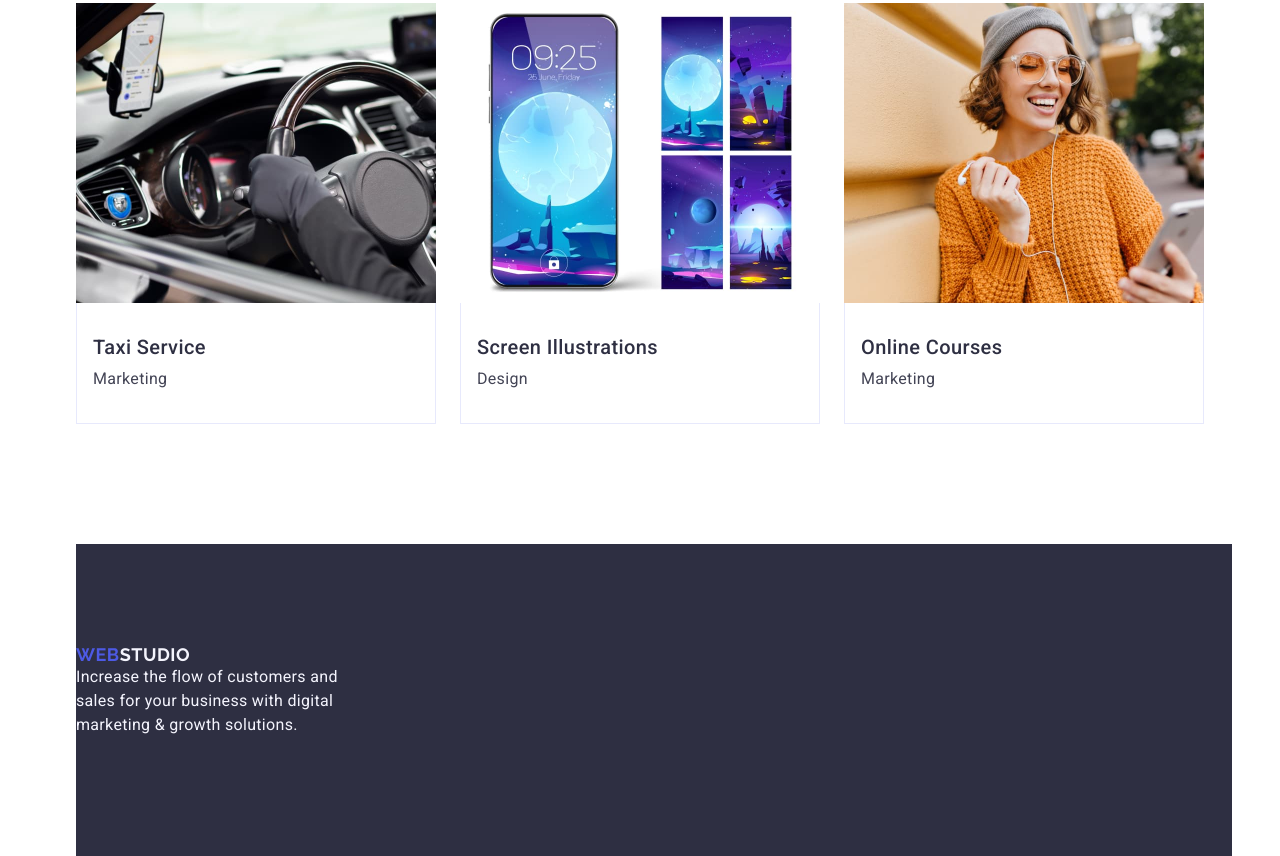
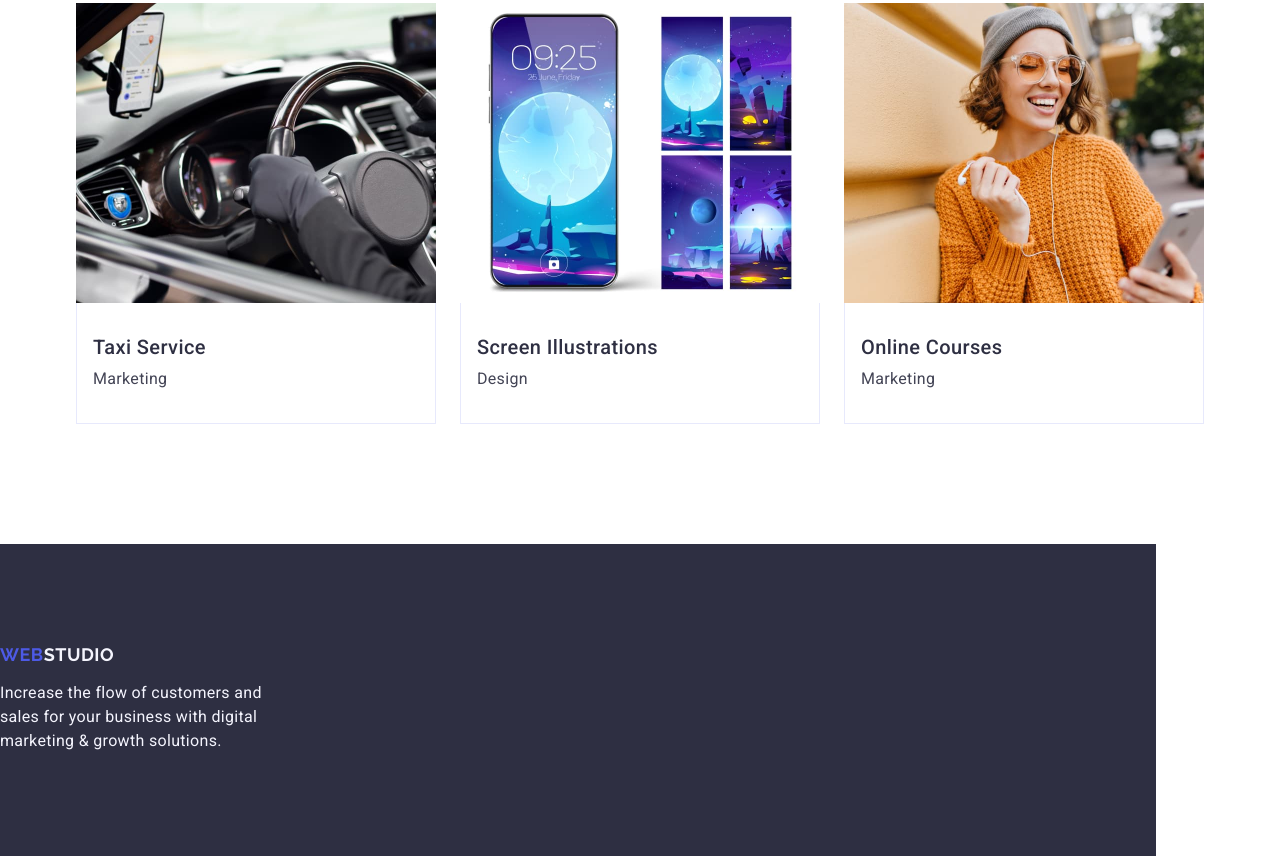
Before and after one commit to kristina-golub/goit-markup-hw-03, a plain HTML site: page index.html in a window 1280 px wide. Shown: the part 2422-3278 px from the top of the page. Drawn offline with nearby package versions, Linux system fonts and the light colour scheme.

Commit message:
fixed footer

```diff
--- a/css/styles.css
+++ b/css/styles.css
@@ -315,7 +315,7 @@ address {
   color: #f4f4fd;
   max-width: 264px;
 }
-.logo .footer-logo {
+.footer-logo {
   display: inline-block;
   margin-bottom: 16px;
 }
--- a/index.html
+++ b/index.html
@@ -211,16 +211,18 @@
         </div>
       </section>
     </main>
-    <div class="container">
+
       <footer class="footer-bg">
-        <a href="./index.html" class="logo footer-logo"
+        <div class="container"></div>
+        <a class="logo footer-logo" href="./index.html"
           >Web<span class="accent-footer">Studio</span></a
         >
         <p class="footer-descr">
           Increase the flow of customers and sales for your business with
           digital marketing & growth solutions.
         </p>
+        </div>
       </footer>
-    </div>
+
   </body>
 </html>
```
